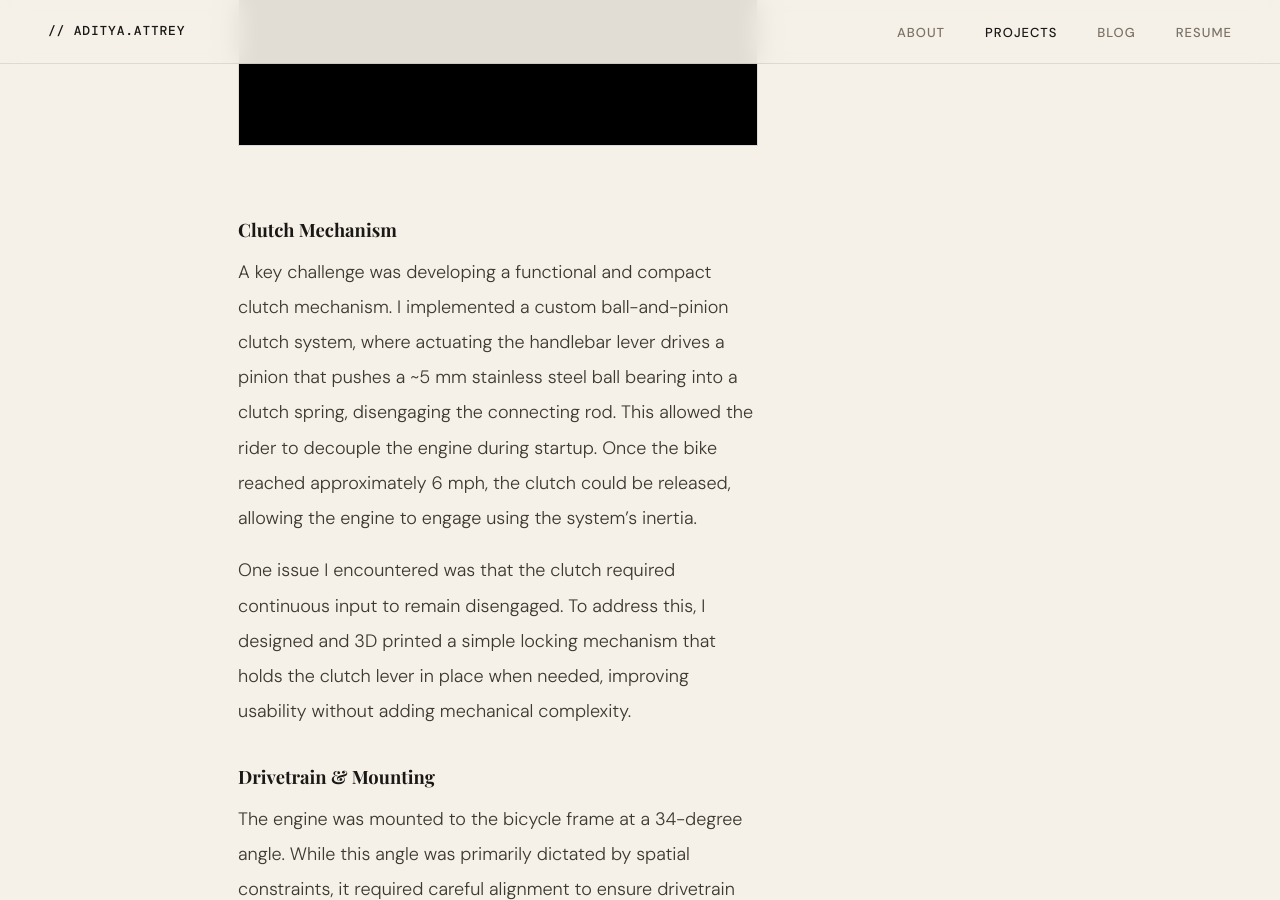
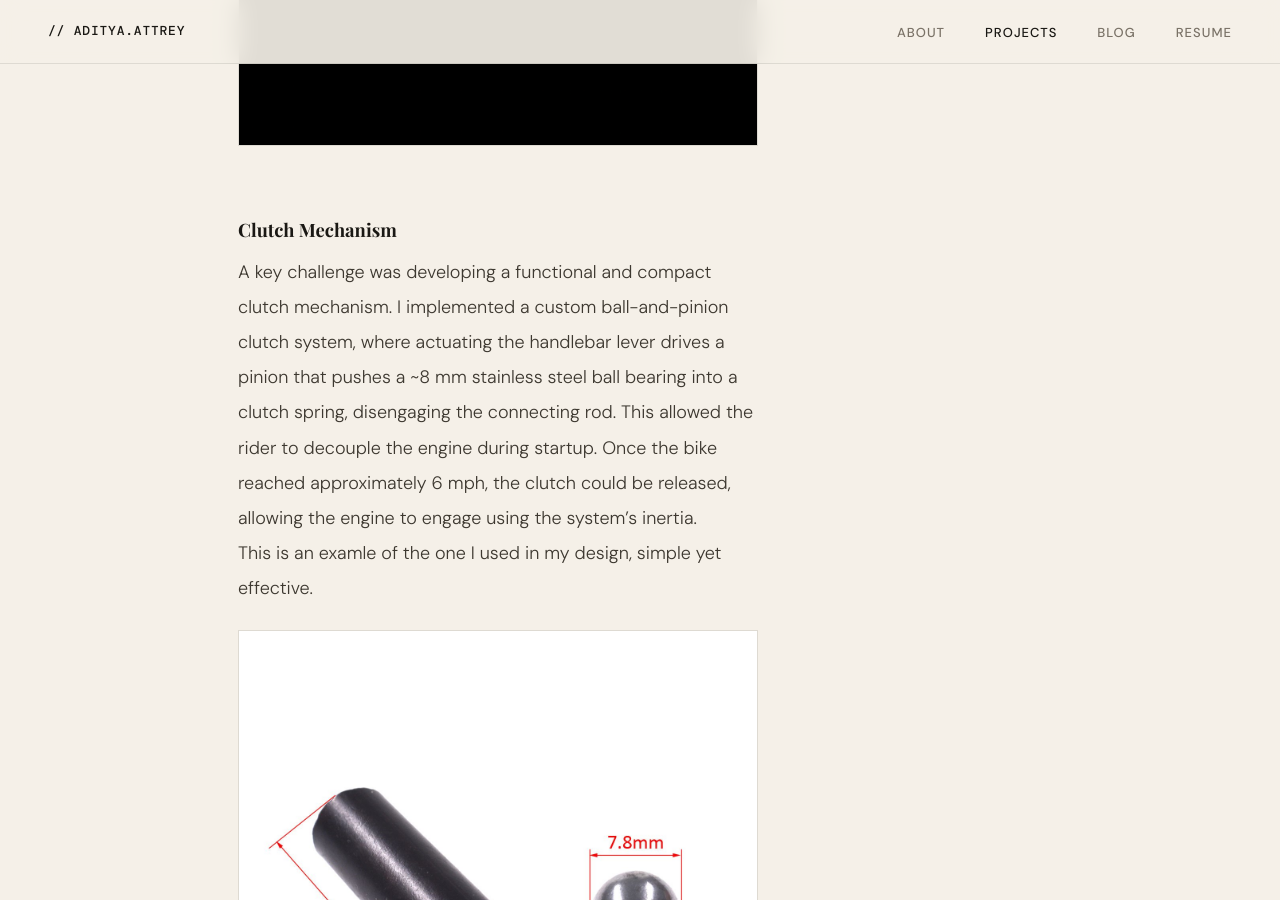
Before and after one commit to FBRDCYB3R/Aero-Blog, a Jekyll site: the page built from _projects/example-project.md, in a window 1280 px wide and 900 px high, scrolled down 3706 px. Built offline with Jekyll 4.4.1, drawn with Linux system fonts in a browser that asks for light colours; some web fonts are replaced; some of the changed text lies outside the part shown.

Commit message:
Update example-project.md

```diff
--- a/_projects/example-project.md
+++ b/_projects/example-project.md
@@ -30,7 +30,9 @@
 ![Connecting Rod]({{ "/assets/rod.png" | relative_url }})
 
 ### Clutch Mechanism
-A key challenge was developing a functional and compact clutch mechanism. I implemented a custom ball-and-pinion clutch system, where actuating the handlebar lever drives a pinion that pushes a ~5 mm stainless steel ball bearing into a clutch spring, disengaging the connecting rod. This allowed the rider to decouple the engine during startup. Once the bike reached approximately 6 mph, the clutch could be released, allowing the engine to engage using the system’s inertia.
+A key challenge was developing a functional and compact clutch mechanism. I implemented a custom ball-and-pinion clutch system, where actuating the handlebar lever drives a pinion that pushes a ~8 mm stainless steel ball bearing into a clutch spring, disengaging the connecting rod. This allowed the rider to decouple the engine during startup. Once the bike reached approximately 6 mph, the clutch could be released, allowing the engine to engage using the system’s inertia.
+This is an examle of the one I used in my design, simple yet effective.
+![Pinion and ball]({{ "/assets/clutch.jpg" | relative_url }})
 
 One issue I encountered was that the clutch required continuous input to remain disengaged. To address this, I designed and 3D printed a simple locking mechanism that holds the clutch lever in place when needed, improving usability without adding mechanical complexity.
 
@@ -38,6 +40,14 @@
 The engine was mounted to the bicycle frame at a 34-degree angle. While this angle was primarily dictated by spatial constraints, it required careful alignment to ensure drivetrain efficiency and stability.
 
 Power was transmitted through an 8-tooth drive gear connected via chain to a 32-tooth gear mounted on the rear wheel, replacing the original brake disc assembly. This gearing configuration prioritized higher speeds but required the rider to pedal to an initial speed before engaging the engine due to limited starting torque.
+
+### Combustion Cycle
+
+I bought a Cheap spark plug from my local Auto-Zone along with something called a spark plug wire end (very descriptive), this is bascially
+a little cap that goes on top of the spark plug with a metal contact at the end of it which allows it to carry a charge.
+The wire end was attached to a dyno that generated around 15 Watts of power, this dyno was just a Copper roll I bought and stuck
+magnets inside that sit on a "floating" bearing to create a kind of crude AC motor. Now if you take apply a charge to this design the
+bearing will start to spin based off Faraday’s Law of Induction, but if you sping the magnets inside the system actually outputs a charge.
 
 ### Fuel System
 For the fuel system, I integrated a carburetor based on a Yamaha SR250 design. Minor modifications were necessary, including replacing the supplied gasket with a thicker one to ensure proper sealing and consistent fuel delivery.
```
